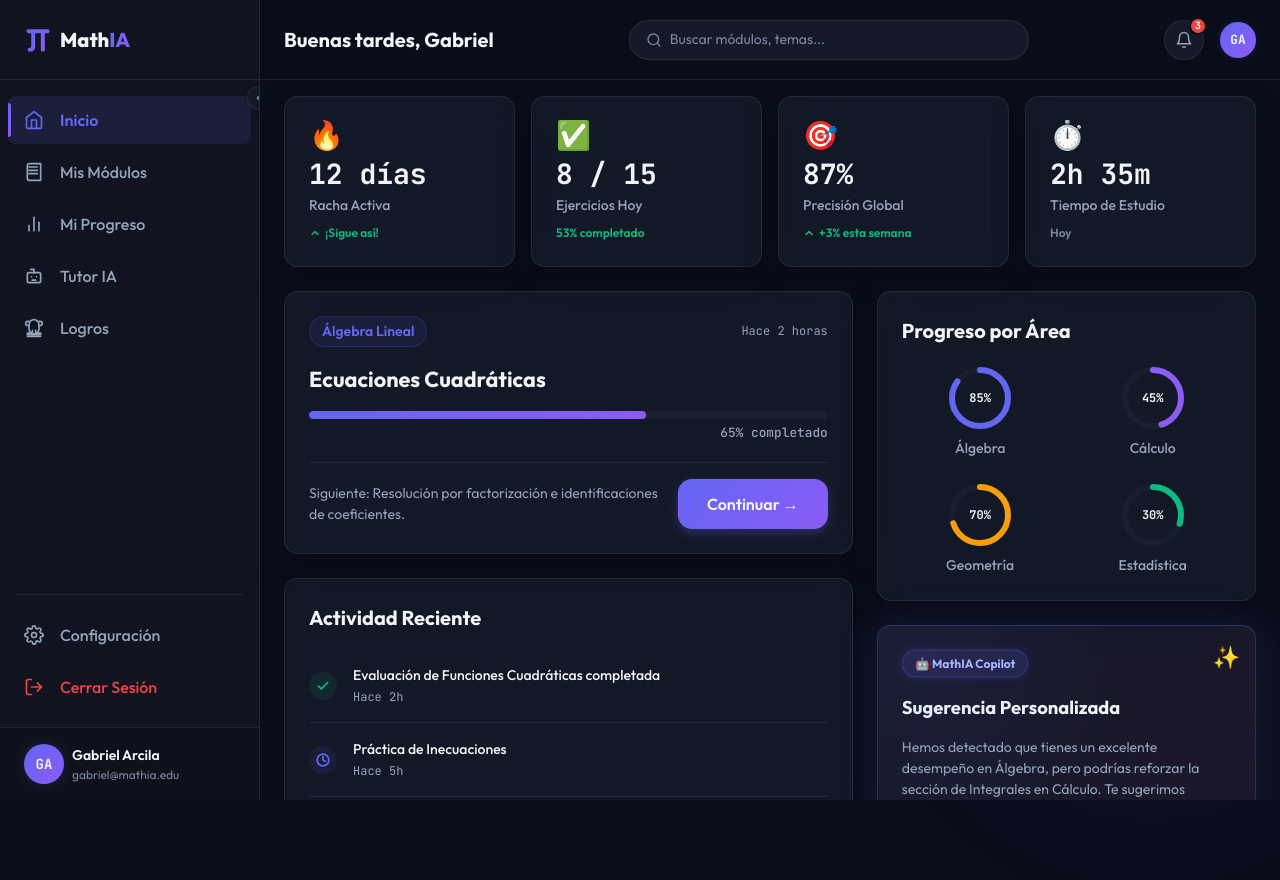
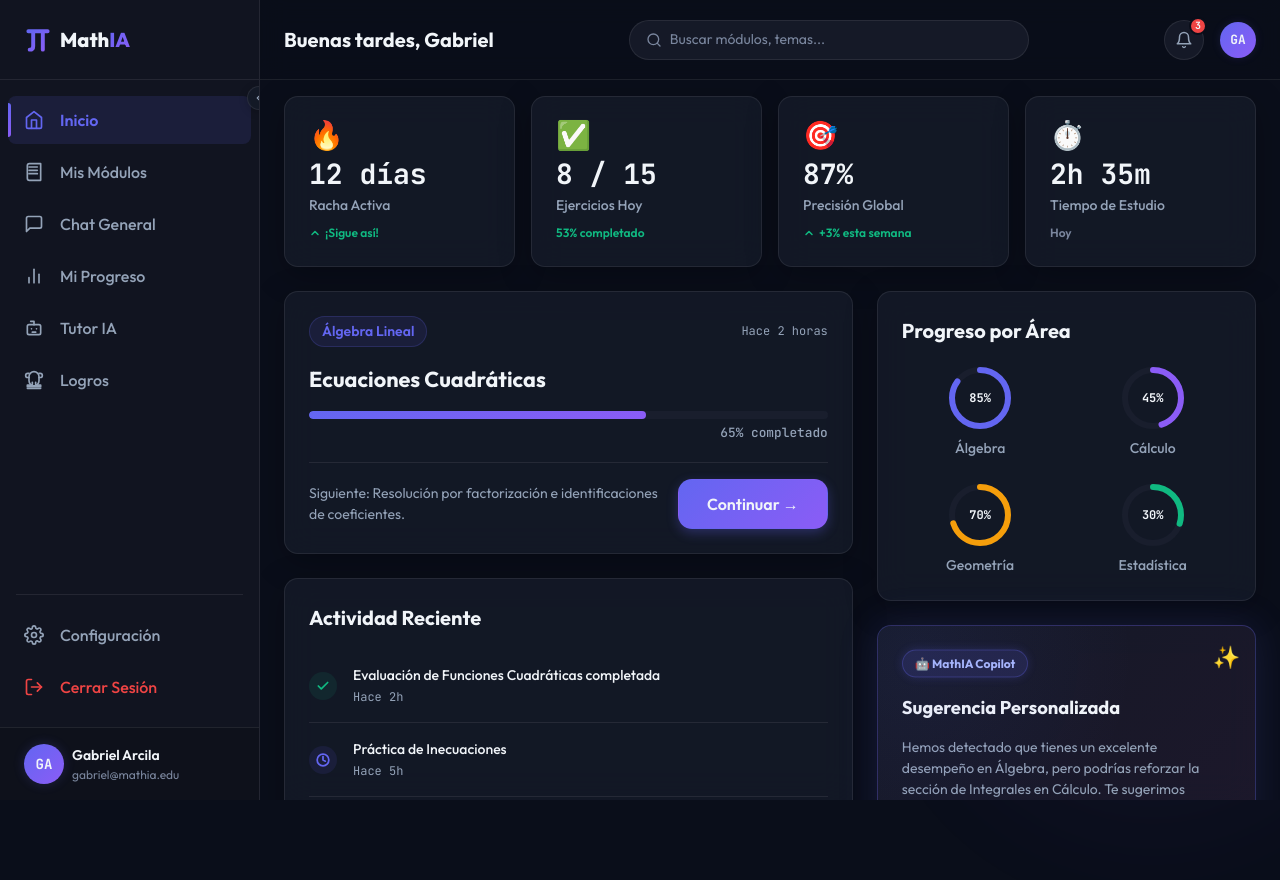
Before and after one commit to Gabriel-Arcila/AIHelpMath_Plantilla, a plain HTML site: page dashboard.html in a window 1280 px wide. Shown: the top 880 px of the page. Drawn offline with Linux system fonts and the light colour scheme.

Commit message:
feat: agregar opcion de Chat General en el navbar del dashboard

```diff
--- a/dashboard.html
+++ b/dashboard.html
@@ -70,6 +70,14 @@
                 <path d="M6 14h10"/>
               </svg>
               <span>Mis Módulos</span>
+            </a>
+          </li>
+          <li>
+            <a href="#" class="sidebar-link" title="Próximamente" data-tooltip="Próximamente">
+              <svg class="sidebar-icon" viewBox="0 0 24 24" fill="none" stroke="currentColor" stroke-width="2" stroke-linecap="round" stroke-linejoin="round" aria-hidden="true">
+                <path d="M21 15a2 2 0 0 1-2 2H7l-4 4V5a2 2 0 0 1 2-2h14a2 2 0 0 1 2 2z"></path>
+              </svg>
+              <span>Chat General</span>
             </a>
           </li>
           <li>
```
